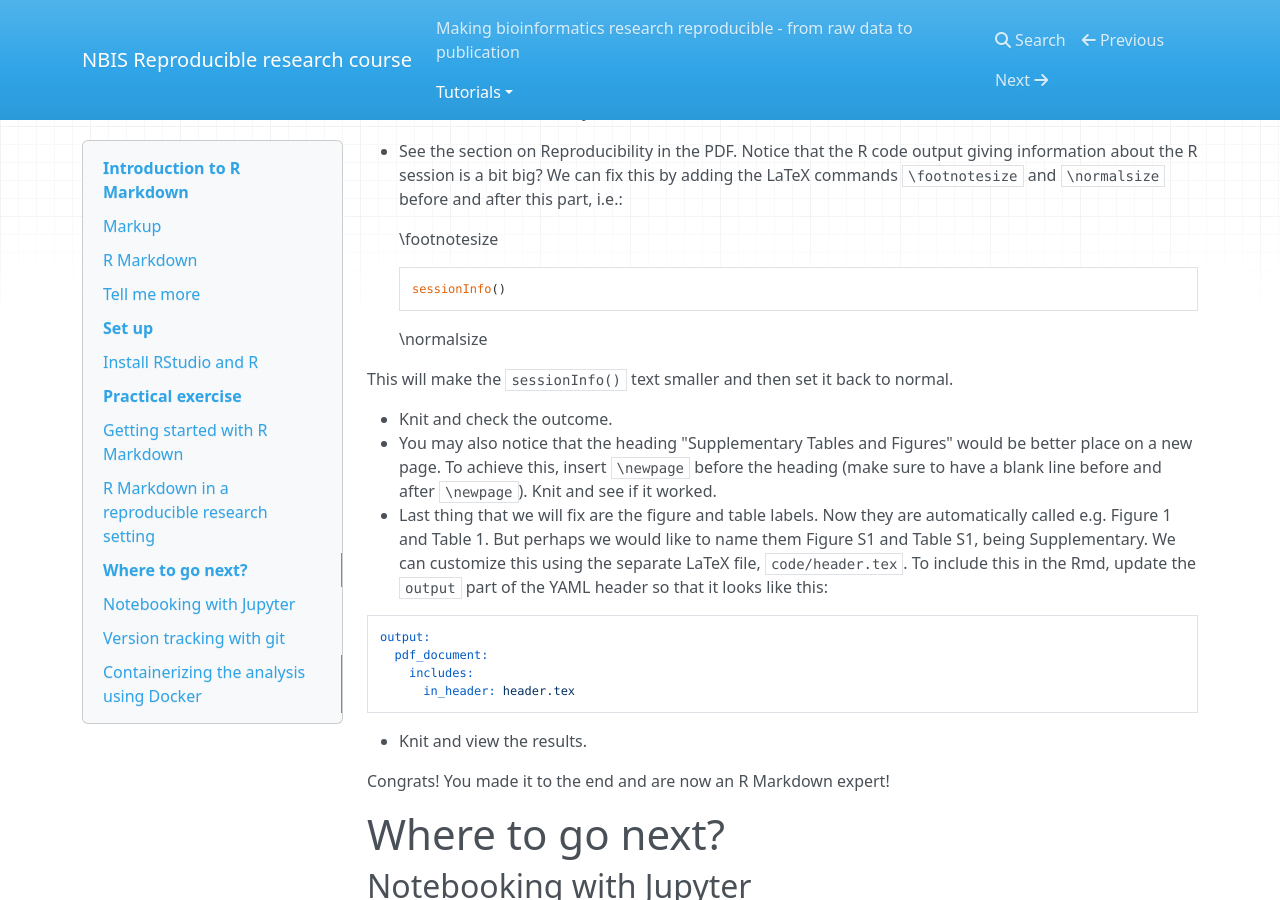
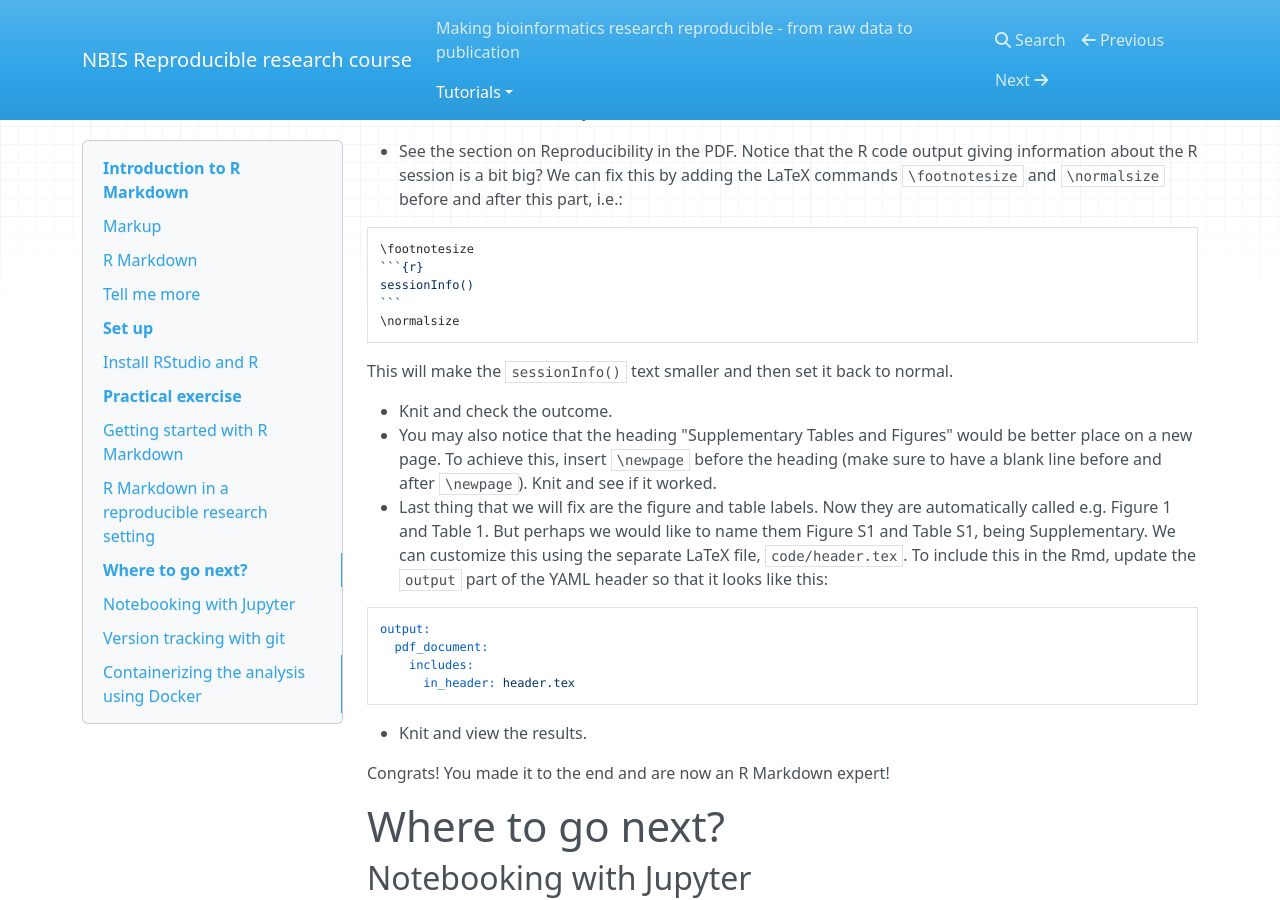
Before and after one commit to NBISweden/workshop-reproducible-research, an MkDocs documentation site: the page built from docs/rmarkdown.md, in a window 1280 px wide and 900 px high, scrolled down 11481 px. Built offline with MkDocs 1.6.1, drawn with Linux system fonts in a browser that asks for light colours; nearby versions of some CDN libraries; old or Windows-style settings are respelled for this version of MkDocs.

Commit message:
fix code chunk syntax

`````diff
--- a/docs/rmarkdown.md
+++ b/docs/rmarkdown.md
@@ -462,11 +462,13 @@ When knitting to a PDF the rendering process will make use of LaTeX. In the last
 
 * See the section on Reproducibility in the PDF. Notice that the R code output giving information about the R session is a bit big? We can fix this by adding the LaTeX commands `\footnotesize` and `\normalsize` before and after this part, i.e.:
 
-    \footnotesize
-    ```{r}
-    sessionInfo()
-    ```
-    \normalsize
+````
+\footnotesize
+```{r}
+sessionInfo()
+```
+\normalsize
+````
 
 This will make the `sessionInfo()` text smaller and then set it back to normal.
 
`````
